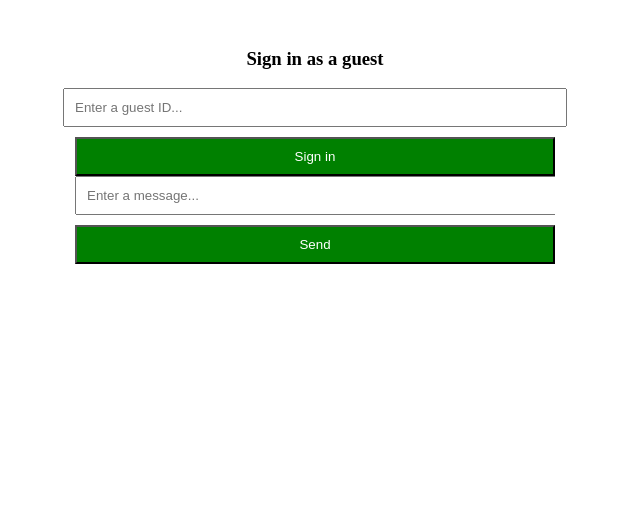
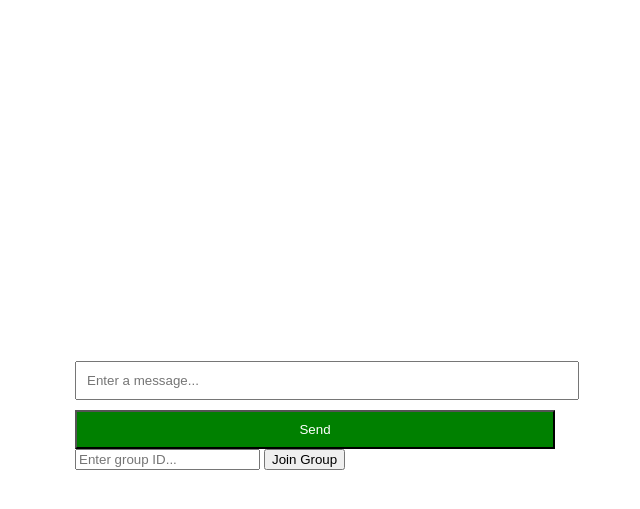
Before and after one commit to tallentedhub/ppt, a plain HTML site: page index.html in a window 1280 px wide. Shown: the part 61-570 px from the top of the page, without its empty margins (325-965 px from the left). Drawn offline with Linux system fonts and the light colour scheme.

Commit message:
Update index.html

```diff
--- a/index.html
+++ b/index.html
@@ -12,16 +12,11 @@
       <h1>WhatsApp-like Message Website</h1>
     </header>
     <main>
-      <div id="sign-in-form">
-        <h3>Sign in as a guest</h3>
-        <input type="text" id="guest-id" placeholder="Enter a guest ID...">
-        <button id="sign-in-button">Sign in</button>
-      </div>
-      <div id="chat-box">
-        <ul id="messages"></ul>
-        <input type="text" id="message-input" placeholder="Enter a message...">
-        <button id="send-button">Send</button>
-      </div>
+      <ul id="chat-box"></ul>
+      <input type="text" id="message-input" placeholder="Enter a message...">
+      <button id="send-button">Send</button>
+      <input type="text" id="group-id" placeholder="Enter group ID...">
+      <button id="join-group-button">Join Group</button>
     </main>
   </div>
   <script src="script.js"></script>
```
